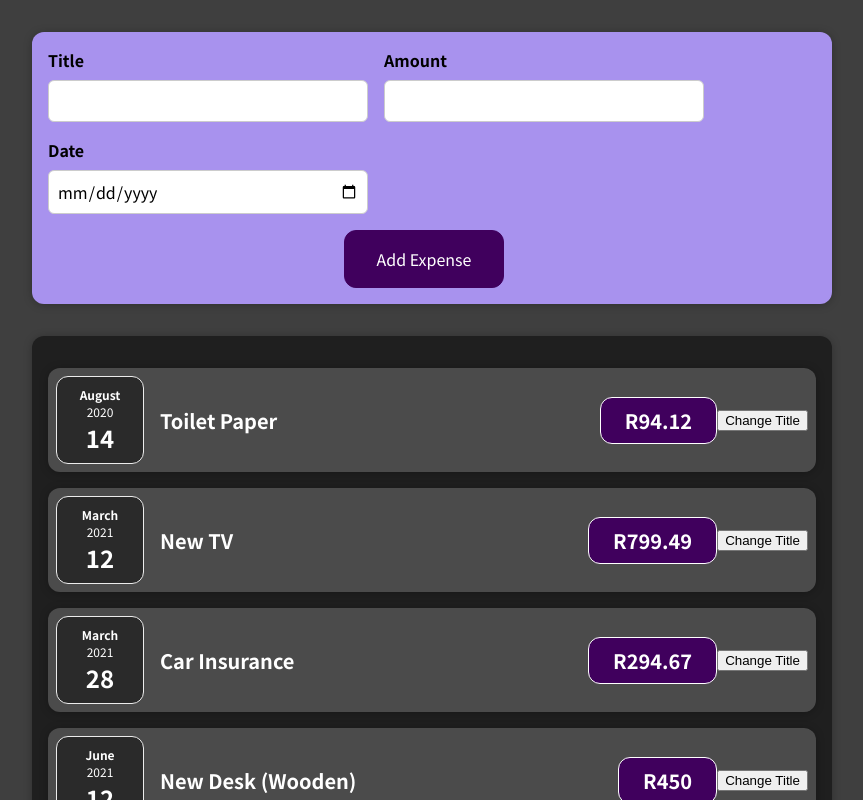
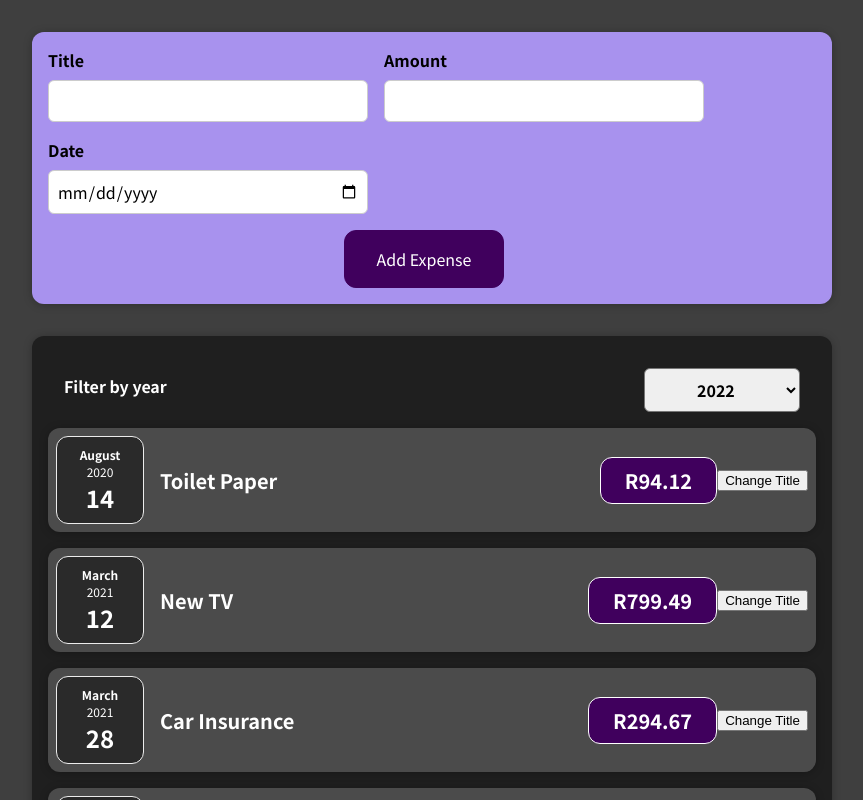
Before and after one commit to Htsindi/react-complete-guide, a React (Create React App) app: page / in a window 1280 px wide. Shown: the top 800 px of the page, without its empty margins (208-1071 px from the left). Built offline with nearby package versions, Linux system fonts and the light colour scheme.

Commit message:
AddingFilterHandler
Adding component and handler for clicking year button

```diff
--- a/src/components/ExpenseFilter/ExpenseFilter.js
+++ b/src/components/ExpenseFilter/ExpensesFilter.js
@@ -2,12 +2,15 @@ import React from "react";
 
 import "./ExpensesFilter.css";
 
-const ExpensesFilter = () => {
+const ExpensesFilter = (props) => {
+  const dropDownHandler = (e) => {
+    props.onChangeFilter(e.target.value);
+  };
   return (
     <div className="expenses-filter">
       <div className="expenses-filter__control">
         <label>Filter by year</label>
-        <select>
+        <select value={props.selected} onChange={dropDownHandler}>
           <option value="2022">2022</option>
           <option value="2021">2021</option>
           <option value="2020">2020</option>
--- a/src/components/Expenses/Expenses.js
+++ b/src/components/Expenses/Expenses.js
@@ -1,10 +1,23 @@
+import React, { useState } from "react";
+
 import ExpenseItem from "./ExpenseItem";
+import ExpensesFilter from "../ExpenseFilter/ExpensesFilter";
 import Card from "../UI/Card";
 import "./Expenses.css";
 
 function Expenses(props) {
+  const [filteredYear, setFilteredYear] = useState("2022");
+  const filterChangeHandler = (selectedYear) => {
+    //console.log("Expenses.js");
+    //console.log(selectedYear);
+    setFilteredYear(selectedYear);
+  };
   return (
     <Card className="expenses">
+      <ExpensesFilter
+        selected={filteredYear}
+        onChangeFilter={filterChangeHandler}
+      />
       <ExpenseItem
         title={props.items[0].title}
         amount={props.items[0].amount}
```
Also changed, not shown: src/components/ExpenseFilter/ExpensesFilter.css (renamed from src/components/ExpenseFilter/ExpenseFilter.css).
